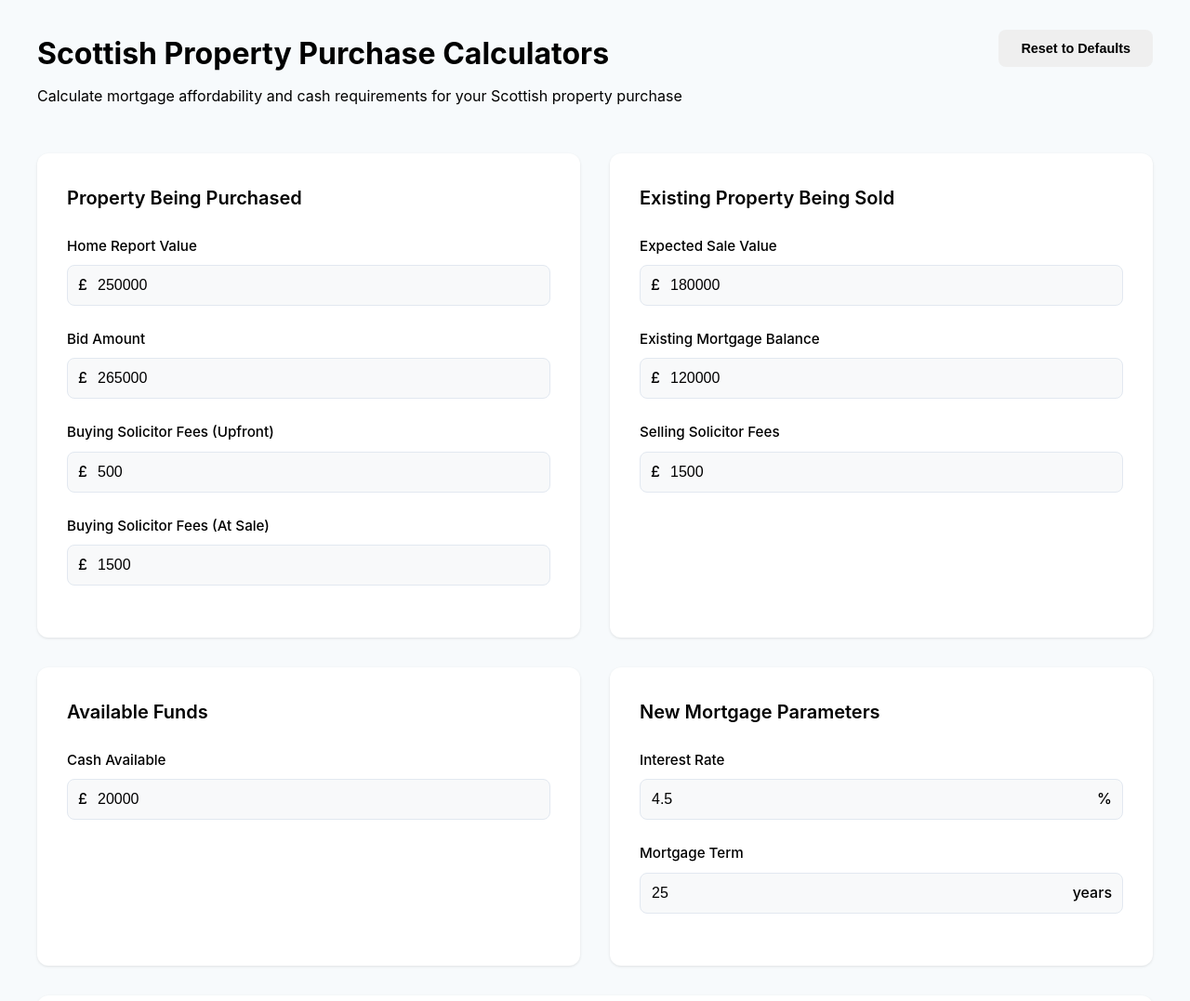
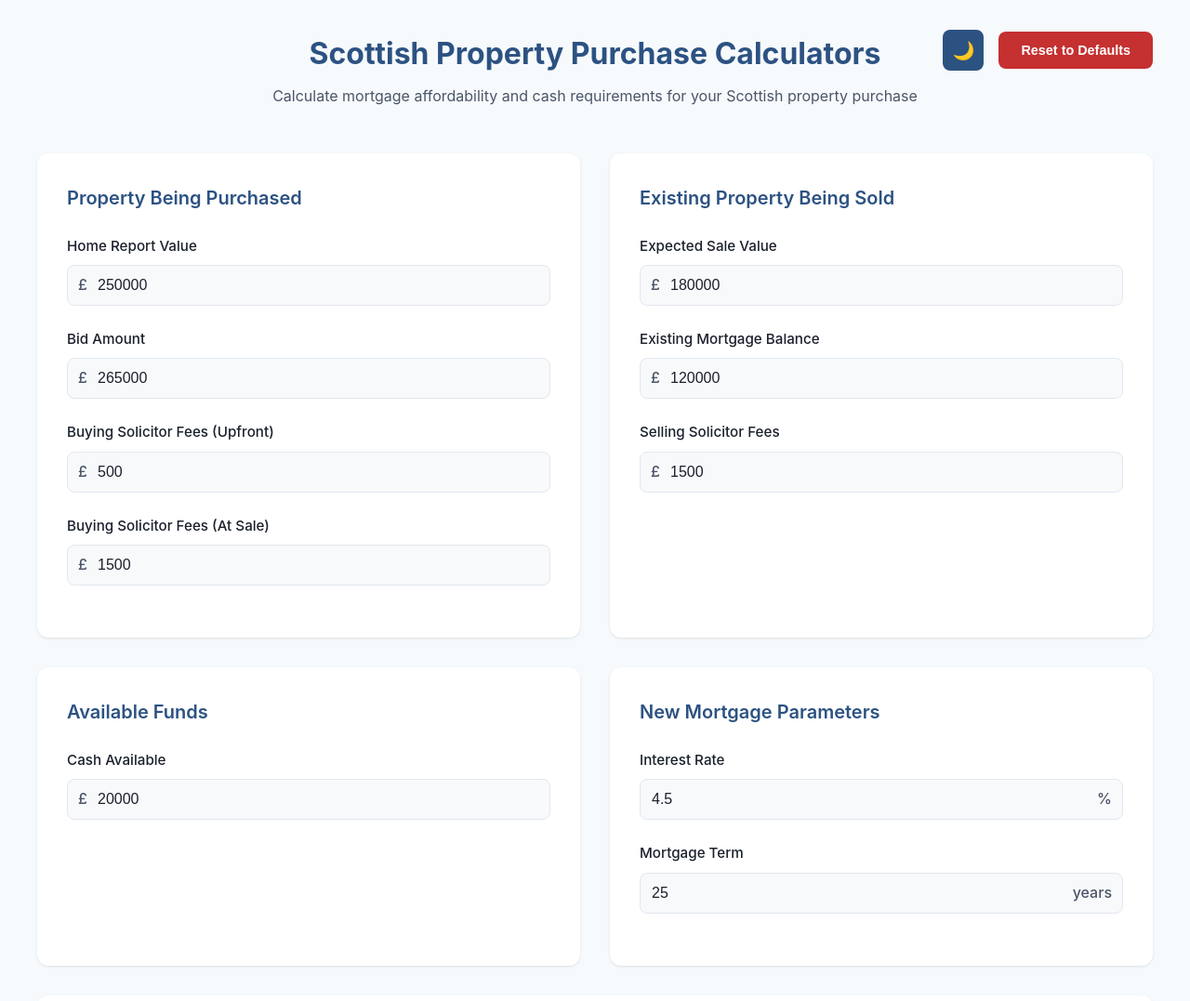
Before and after one commit to josephshambrook/scottish-property-purchase-calculator, a website: page index.html in a window 1280 px wide. Shown: the top 1077 px of the page at 93% size. Drawn offline with Linux system fonts and the light colour scheme.

Commit message:
Implement dark mode toggle and optimize input handling in the calculator

```diff
--- a/index.html
+++ b/index.html
@@ -5,6 +5,28 @@
     <meta name="viewport" content="width=device-width, initial-scale=1.0" />
     <title>Scottish Property Purchase Calculator</title>
     <link rel="stylesheet" href="styles.css" />
+    <script>
+      // Apply theme immediately to prevent flash
+      (function () {
+        const THEME_STORAGE_KEY = 'scottishPropertyCalculator_theme';
+        const savedTheme = localStorage.getItem(THEME_STORAGE_KEY);
+
+        let theme = 'light';
+
+        if (savedTheme) {
+          theme = savedTheme;
+        } else if (
+          window.matchMedia &&
+          window.matchMedia('(prefers-color-scheme: dark)').matches
+        ) {
+          theme = 'dark';
+        }
+
+        if (theme === 'dark') {
+          document.documentElement.setAttribute('data-theme', 'dark');
+        }
+      })();
+    </script>
   </head>
   <body>
     <div class="container">
@@ -14,9 +36,19 @@
           Calculate mortgage affordability and cash requirements for your
           Scottish property purchase
         </p>
-        <button type="button" class="reset-button" id="js-resetButton">
-          Reset to Defaults
-        </button>
+        <div class="header-buttons">
+          <button
+            type="button"
+            class="theme-toggle"
+            id="js-themeToggle"
+            aria-label="Toggle dark mode"
+          >
+            <span id="js-themeIcon">🌙</span>
+          </button>
+          <button type="button" class="reset-button" id="js-resetButton">
+            Reset to Defaults
+          </button>
+        </div>
       </header>
 
       <div class="calculator-grid">
--- a/script.js
+++ b/script.js
@@ -13,10 +13,42 @@ const DEFAULT_VALUES = {
 };
 
 const STORAGE_KEY = 'scottishPropertyCalculator';
+const THEME_STORAGE_KEY = 'scottishPropertyCalculator_theme';
 
-// Helper function to format currency
+// Cache DOM elements
+const DOM_ELEMENTS = {};
+
+// Helper function to format currency (optimized with Intl.NumberFormat)
+const currencyFormatter = new Intl.NumberFormat('en-GB', {
+  style: 'currency',
+  currency: 'GBP',
+  minimumFractionDigits: 2,
+  maximumFractionDigits: 2,
+});
+
 function formatCurrency(value) {
-  return `£${value.toFixed(2).replace(/\B(?=(\d{3})+(?!\d))/g, ',')}`;
+  return currencyFormatter.format(value);
+}
+
+// Helper function to get or cache DOM element
+function getElement(id) {
+  if (!DOM_ELEMENTS[id]) {
+    DOM_ELEMENTS[id] = document.getElementById(id);
+  }
+  return DOM_ELEMENTS[id];
+}
+
+// Helper function to get input value
+function getInputValue(id) {
+  return parseFloat(getElement(id).value) || 0;
+}
+
+// Helper function to set output value
+function setOutput(id, value, description) {
+  getElement(id).textContent = value;
+  if (description) {
+    getElement(`${id}Desc`).textContent = description;
+  }
 }
 
 // Helper function to calculate LBTT
@@ -82,50 +114,28 @@ function loadValues() {
 // Save values to localStorage
 function saveValues() {
   const values = {
-    homeReportValue:
-      parseFloat(document.getElementById('js-homeReportValue').value) || 0,
-    bidAmount: parseFloat(document.getElementById('js-bidAmount').value) || 0,
-    buyingSolicitorFeesUpfront:
-      parseFloat(
-        document.getElementById('js-buyingSolicitorFeesUpfront').value
-      ) || 0,
-    buyingSolicitorFeesAtSale:
-      parseFloat(
-        document.getElementById('js-buyingSolicitorFeesAtSale').value
-      ) || 0,
-    expectedSaleValue:
-      parseFloat(document.getElementById('js-expectedSaleValue').value) || 0,
-    existingMortgage:
-      parseFloat(document.getElementById('js-existingMortgage').value) || 0,
-    sellingSolicitorFees:
-      parseFloat(document.getElementById('js-sellingSolicitorFees').value) || 0,
-    cashAvailable:
-      parseFloat(document.getElementById('js-cashAvailable').value) || 0,
-    interestRate:
-      parseFloat(document.getElementById('js-interestRate').value) || 0,
-    mortgageTerm:
-      parseFloat(document.getElementById('js-mortgageTerm').value) || 0,
+    homeReportValue: getInputValue('js-homeReportValue'),
+    bidAmount: getInputValue('js-bidAmount'),
+    buyingSolicitorFeesUpfront: getInputValue('js-buyingSolicitorFeesUpfront'),
+    buyingSolicitorFeesAtSale: getInputValue('js-buyingSolicitorFeesAtSale'),
+    expectedSaleValue: getInputValue('js-expectedSaleValue'),
+    existingMortgage: getInputValue('js-existingMortgage'),
+    sellingSolicitorFees: getInputValue('js-sellingSolicitorFees'),
+    cashAvailable: getInputValue('js-cashAvailable'),
+    interestRate: getInputValue('js-interestRate'),
+    mortgageTerm: getInputValue('js-mortgageTerm'),
   };
   localStorage.setItem(STORAGE_KEY, JSON.stringify(values));
 }
 
 // Populate form with values
 function populateForm(values) {
-  document.getElementById('js-homeReportValue').value = values.homeReportValue;
-  document.getElementById('js-bidAmount').value = values.bidAmount;
-  document.getElementById('js-buyingSolicitorFeesUpfront').value =
-    values.buyingSolicitorFeesUpfront;
-  document.getElementById('js-buyingSolicitorFeesAtSale').value =
-    values.buyingSolicitorFeesAtSale;
-  document.getElementById('js-expectedSaleValue').value =
-    values.expectedSaleValue;
-  document.getElementById('js-existingMortgage').value =
-    values.existingMortgage;
-  document.getElementById('js-sellingSolicitorFees').value =
-    values.sellingSolicitorFees;
-  document.getElementById('js-cashAvailable').value = values.cashAvailable;
-  document.getElementById('js-interestRate').value = values.interestRate;
-  document.getElementById('js-mortgageTerm').value = values.mortgageTerm;
+  Object.entries(values).forEach(([key, value]) => {
+    const element = getElement(`js-${key}`);
+    if (element) {
+      element.value = value;
+    }
+  });
 }
 
 // Reset to default values
@@ -135,32 +145,66 @@ function resetToDefaults() {
   calculateAll();
 }
 
+// Dark mode functions
+function loadTheme() {
+  const savedTheme = localStorage.getItem(THEME_STORAGE_KEY);
+
+  // If user has a saved preference, use that
+  if (savedTheme) {
+    return savedTheme;
+  }
+
+  // Otherwise, detect browser/system preference
+  if (
+    window.matchMedia &&
+    window.matchMedia('(prefers-color-scheme: dark)').matches
+  ) {
+    return 'dark';
+  }
+
+  // Default to light theme
+  return 'light';
+}
+
+function applyTheme(theme, savePreference = false) {
+  if (theme === 'dark') {
+    document.documentElement.setAttribute('data-theme', 'dark');
+    getElement('js-themeIcon').textContent = '☀️';
+  } else {
+    document.documentElement.removeAttribute('data-theme');
+    getElement('js-themeIcon').textContent = '🌙';
+  }
+
+  // Only save to localStorage if explicitly requested (e.g., user clicked toggle)
+  if (savePreference) {
+    localStorage.setItem(THEME_STORAGE_KEY, theme);
+  }
+}
+
+function toggleTheme() {
+  const currentTheme = document.documentElement.getAttribute('data-theme');
+  const newTheme = currentTheme === 'dark' ? 'light' : 'dark';
+  // Save preference when user manually toggles
+  applyTheme(newTheme, true);
+}
+
 // Main calculation function
 function calculateAll() {
-  // Get all input values
-  const homeReportValue =
-    parseFloat(document.getElementById('js-homeReportValue').value) || 0;
-  const bidAmount =
-    parseFloat(document.getElementById('js-bidAmount').value) || 0;
-  const buyingSolicitorFeesUpfront =
-    parseFloat(
-      document.getElementById('js-buyingSolicitorFeesUpfront').value
-    ) || 0;
-  const buyingSolicitorFeesAtSale =
-    parseFloat(document.getElementById('js-buyingSolicitorFeesAtSale').value) ||
-    0;
-  const expectedSaleValue =
-    parseFloat(document.getElementById('js-expectedSaleValue').value) || 0;
-  const existingMortgage =
-    parseFloat(document.getElementById('js-existingMortgage').value) || 0;
-  const sellingSolicitorFees =
-    parseFloat(document.getElementById('js-sellingSolicitorFees').value) || 0;
-  const cashAvailable =
-    parseFloat(document.getElementById('js-cashAvailable').value) || 0;
-  const interestRate =
-    parseFloat(document.getElementById('js-interestRate').value) || 0;
-  const mortgageTerm =
-    parseFloat(document.getElementById('js-mortgageTerm').value) || 0;
+  // Get all input values (optimized with helper function)
+  const homeReportValue = getInputValue('js-homeReportValue');
+  const bidAmount = getInputValue('js-bidAmount');
+  const buyingSolicitorFeesUpfront = getInputValue(
+    'js-buyingSolicitorFeesUpfront'
+  );
+  const buyingSolicitorFeesAtSale = getInputValue(
+    'js-buyingSolicitorFeesAtSale'
+  );
+  const expectedSaleValue = getInputValue('js-expectedSaleValue');
+  const existingMortgage = getInputValue('js-existingMortgage');
+  const sellingSolicitorFees = getInputValue('js-sellingSolicitorFees');
+  const cashAvailable = getInputValue('js-cashAvailable');
+  const interestRate = getInputValue('js-interestRate');
+  const mortgageTerm = getInputValue('js-mortgageTerm');
 
   // 1. Calculate overbid
   const overbidAmount = bidAmount - homeReportValue;
@@ -209,51 +253,62 @@ function calculateAll() {
     lbtt -
     buyingSolicitorFeesAtSale;
 
-  // Update all output fields
-  document.getElementById('js-monthlyPayment').textContent =
-    formatCurrency(monthlyPayment);
-  document.getElementById('js-monthlyPaymentDesc').textContent =
-    `Based on mortgage of ${formatCurrency(mortgageAmount)} at ${interestRate}% over ${mortgageTerm} years`;
+  // Batch DOM updates using requestAnimationFrame to minimize reflows
+  requestAnimationFrame(() => {
+    setOutput(
+      'js-monthlyPayment',
+      formatCurrency(monthlyPayment),
+      `Based on mortgage of ${formatCurrency(mortgageAmount)} at ${interestRate}% over ${mortgageTerm} years`
+    );
 
-  document.getElementById('js-overbidAmount').textContent = formatCurrency(
-    Math.max(0, overbidAmount)
-  );
-  document.getElementById('js-overbidAmountDesc').textContent =
-    `${formatCurrency(bidAmount)} (bid) - ${formatCurrency(homeReportValue)} (home report)`;
+    setOutput(
+      'js-overbidAmount',
+      formatCurrency(Math.max(0, overbidAmount)),
+      `${formatCurrency(bidAmount)} (bid) - ${formatCurrency(homeReportValue)} (home report)`
+    );
 
-  document.getElementById('js-cashUsedBeforePurchase').textContent =
-    formatCurrency(cashUsedBeforePurchase);
-  document.getElementById('js-cashUsedBeforePurchaseDesc').textContent =
-    `${formatCurrency(Math.max(0, overbidAmount))} (overbid) + ${formatCurrency(buyingSolicitorFeesUpfront)} (upfront fees)`;
+    setOutput(
+      'js-cashUsedBeforePurchase',
+      formatCurrency(cashUsedBeforePurchase),
+      `${formatCurrency(Math.max(0, overbidAmount))} (overbid) + ${formatCurrency(buyingSolicitorFeesUpfront)} (upfront fees)`
+    );
 
-  document.getElementById('js-mortgageAmount').textContent =
-    formatCurrency(mortgageAmount);
-  document.getElementById('js-mortgageAmountDesc').textContent =
-    `${formatCurrency(homeReportValue)} (home report) - ${formatCurrency(requiredDeposit)} (deposit)`;
+    setOutput(
+      'js-mortgageAmount',
+      formatCurrency(mortgageAmount),
+      `${formatCurrency(homeReportValue)} (home report) - ${formatCurrency(requiredDeposit)} (deposit)`
+    );
 
-  document.getElementById('js-lbtt').textContent = formatCurrency(lbtt);
-  document.getElementById('js-lbttDesc').textContent =
-    `Calculated on ${formatCurrency(bidAmount)} using Scottish LBTT bands`;
+    setOutput(
+      'js-lbtt',
+      formatCurrency(lbtt),
+      `Calculated on ${formatCurrency(bidAmount)} using Scottish LBTT bands`
+    );
 
-  document.getElementById('js-equityFromSale').textContent =
-    formatCurrency(equityFromSale);
-  document.getElementById('js-equityFromSaleDesc').textContent =
-    `${formatCurrency(expectedSaleValue)} (sale value) - ${formatCurrency(existingMortgage)} (mortgage) - ${formatCurrency(sellingSolicitorFees)} (selling fees)`;
+    setOutput(
+      'js-equityFromSale',
+      formatCurrency(equityFromSale),
+      `${formatCurrency(expectedSaleValue)} (sale value) - ${formatCurrency(existingMortgage)} (mortgage) - ${formatCurrency(sellingSolicitorFees)} (selling fees)`
+    );
 
-  document.getElementById('js-totalFundsAfterSale').textContent =
-    formatCurrency(totalFundsAfterSale);
-  document.getElementById('js-totalFundsAfterSaleDesc').textContent =
-    `${formatCurrency(cashAvailable)} (cash) + ${formatCurrency(equityFromSale)} (equity from sale)`;
+    setOutput(
+      'js-totalFundsAfterSale',
+      formatCurrency(totalFundsAfterSale),
+      `${formatCurrency(cashAvailable)} (cash) + ${formatCurrency(equityFromSale)} (equity from sale)`
+    );
 
-  document.getElementById('js-requiredDeposit').textContent =
-    formatCurrency(requiredDeposit);
-  document.getElementById('js-requiredDepositDesc').textContent =
-    `${formatCurrency(totalFundsAfterSale)} (funds) - ${formatCurrency(cashUsedBeforePurchase)} (used before) - ${formatCurrency(lbtt)} (LBTT) - ${formatCurrency(buyingSolicitorFeesAtSale)} (fees)`;
+    setOutput(
+      'js-requiredDeposit',
+      formatCurrency(requiredDeposit),
+      `${formatCurrency(totalFundsAfterSale)} (funds) - ${formatCurrency(cashUsedBeforePurchase)} (used before) - ${formatCurrency(lbtt)} (LBTT) - ${formatCurrency(buyingSolicitorFeesAtSale)} (fees)`
+    );
 
-  document.getElementById('js-ltvPercentage').textContent =
-    `${ltvPercentage.toFixed(2)}%`;
-  document.getElementById('js-ltvPercentageDesc').textContent =
-    `${formatCurrency(mortgageAmount)} (mortgage) ÷ ${formatCurrency(homeReportValue)} (home report) × 100`;
+    setOutput(
+      'js-ltvPercentage',
+      `${ltvPercentage.toFixed(2)}%`,
+      `${formatCurrency(mortgageAmount)} (mortgage) ÷ ${formatCurrency(homeReportValue)} (home report) × 100`
+    );
+  });
 
   // Save values after calculation
   saveValues();
@@ -261,20 +316,44 @@ function calculateAll() {
 
 // Initialize the calculator
 function init() {
+  // Load and apply saved theme
+  const savedTheme = loadTheme();
+  applyTheme(savedTheme);
+
+  // Listen for system theme changes (only if user hasn't set a preference)
+  if (window.matchMedia) {
+    const darkModeQuery = window.matchMedia('(prefers-color-scheme: dark)');
+    const handleThemeChange = (e) => {
+      // Only apply system preference if user hasn't manually set a theme
+      if (!localStorage.getItem(THEME_STORAGE_KEY)) {
+        applyTheme(e.matches ? 'dark' : 'light', false);
+      }
+    };
+
+    // Use both addEventListener (modern) and addListener (older browsers)
+    if (darkModeQuery.addEventListener) {
+      darkModeQuery.addEventListener('change', handleThemeChange);
+    } else if (darkModeQuery.addListener) {
+      darkModeQuery.addListener(handleThemeChange);
+    }
+  }
+
   // Load saved values or defaults
   const values = loadValues();
   populateForm(values);
 
-  // Add event listeners to all inputs
-  const inputs = document.querySelectorAll('input');
-  inputs.forEach((input) => {
-    input.addEventListener('input', calculateAll);
+  // Use event delegation for input listeners (more efficient)
+  document.body.addEventListener('input', (event) => {
+    if (event.target.tagName === 'INPUT') {
+      calculateAll();
+    }
   });
 
+  // Add theme toggle button listener
+  getElement('js-themeToggle').addEventListener('click', toggleTheme);
+
   // Add reset button listener
-  document
-    .getElementById('js-resetButton')
-    .addEventListener('click', resetToDefaults);
+  getElement('js-resetButton').addEventListener('click', resetToDefaults);
 
   // Initial calculation
   calculateAll();
--- a/styles.css
+++ b/styles.css
@@ -5,8 +5,8 @@
 }
 
 :root {
-  --primary-colour: #2c5282;
-  --secondary-colour: #4a7ba7;
+  --primary-color: #2c5282;
+  --secondary-color: #4a7ba7;
   --background: #f7fafc;
   --card-background: #ffffff;
   --border: #e2e8f0;
@@ -16,6 +16,24 @@
   --warning: #dd6b20;
   --error: #c53030;
   --input-background: #f8f9fa;
+  --shadow: rgba(0, 0, 0, 0.1);
+  --result-description-bg: rgba(0, 0, 0, 0.02);
+}
+
+[data-theme='dark'] {
+  --primary-color: #4a90d9;
+  --secondary-color: #6ba3d9;
+  --background: #1a202c;
+  --card-background: #2d3748;
+  --border: #4a5568;
+  --text-primary: #f7fafc;
+  --text-secondary: #cbd5e0;
+  --success: #48bb78;
+  --warning: #ed8936;
+  --error: #fc8181;
+  --input-background: #374151;
+  --shadow: rgba(0, 0, 0, 0.3);
+  --result-description-bg: rgba(0, 0, 0, 0.2);
 }
 
 body {
@@ -23,9 +41,12 @@ body {
     -apple-system, BlinkMacSystemFont, 'Segoe UI', Roboto, 'Helvetica Neue',
     Arial, sans-serif;
   background-color: var(--background);
-  colour: var(--text-primary);
+  color: var(--text-primary);
   line-height: 1.6;
   padding: 2rem 1rem;
+  transition:
+    background-color 0.3s ease,
+    color 0.3s ease;
 }
 
 .container {
@@ -34,29 +55,35 @@ body {
 }
 
 header {
-  text-align: centre;
+  text-align: center;
   margin-bottom: 3rem;
   position: relative;
 }
 
 h1 {
-  colour: var(--primary-colour);
+  color: var(--primary-color);
   font-size: 2rem;
   font-weight: 700;
   margin-bottom: 0.5rem;
 }
 
 .subtitle {
-  colour: var(--text-secondary);
+  color: var(--text-secondary);
   font-size: 1rem;
 }
 
-.reset-button {
+.header-buttons {
   position: absolute;
   top: 0;
   right: 0;
-  background-colour: var(--error);
-  colour: white;
+  display: flex;
+  gap: 1rem;
+  align-items: center;
+}
+
+.reset-button {
+  background-color: var(--error);
+  color: white;
   border: none;
   padding: 0.75rem 1.5rem;
   border-radius: 8px;
@@ -64,12 +91,12 @@ h1 {
   font-weight: 600;
   cursor: pointer;
   transition:
-    background-colour 0.2s,
+    background-color 0.2s,
     transform 0.1s;
 }
 
 .reset-button:hover {
-  background-colour: #9b2c2c;
+  background-color: #9b2c2c;
   transform: translateY(-1px);
 }
 
@@ -77,10 +104,39 @@ h1 {
   transform: translateY(0);
 }
 
+.theme-toggle {
+  background-color: var(--primary-color);
+  color: white;
+  border: none;
+  padding: 0.75rem;
+  border-radius: 8px;
+  font-size: 1.2rem;
+  font-weight: 600;
+  cursor: pointer;
+  transition:
+    background-color 0.2s,
+    transform 0.1s;
+  width: 44px;
+  height: 44px;
+  display: flex;
+  align-items: center;
+  justify-content: center;
+}
+
+.theme-toggle:hover {
+  background-color: var(--secondary-color);
+  transform: translateY(-1px);
+}
+
+.theme-toggle:active {
+  transform: translateY(0);
+}
+
 @media (max-width: 968px) {
-  .reset-button {
+  .header-buttons {
     position: static;
     margin-top: 1rem;
+    justify-content: center;
   }
 }
 
@@ -101,11 +157,14 @@ h1 {
   background: var(--card-background);
   border-radius: 12px;
   padding: 2rem;
-  box-shadow: 0 1px 3px rgba(0, 0, 0, 0.1);
+  box-shadow: 0 1px 3px var(--shadow);
+  transition:
+    background-color 0.3s ease,
+    box-shadow 0.3s ease;
 }
 
 .card h2 {
-  colour: var(--primary-colour);
+  color: var(--primary-color);
   font-size: 1.25rem;
   margin-bottom: 1.5rem;
   font-weight: 600;
@@ -118,7 +177,7 @@ h1 {
 label {
   display: block;
   margin-bottom: 0.5rem;
-  colour: var(--text-primary);
+  color: var(--text-primary);
   font-weight: 500;
   font-size: 0.95rem;
 }
@@ -130,20 +189,23 @@ input[type='number'] {
   border-radius: 8px;
   font-size: 1rem;
   background-color: var(--input-background);
+  color: var(--text-primary);
   transition:
-    border-colour 0.2s,
-    box-shadow 0.2s;
+    border-color 0.2s,
+    box-shadow 0.2s,
+    background-color 0.3s ease,
+    color 0.3s ease;
 }
 
 input[type='number']:focus {
   outline: none;
-  border-colour: var(--secondary-colour);
+  border-color: var(--secondary-color);
   box-shadow: 0 0 0 3px rgba(74, 123, 167, 0.1);
 }
 
 .toggle-group {
   display: flex;
-  align-items: centre;
+  align-items: center;
   gap: 1rem;
 }
 
@@ -167,7 +229,7 @@ input[type='number']:focus {
   left: 0;
   right: 0;
   bottom: 0;
-  background-colour: #cbd5e0;
+  background-color: #cbd5e0;
   transition: 0.3s;
   border-radius: 32px;
 }
@@ -179,13 +241,13 @@ input[type='number']:focus {
   width: 24px;
   left: 4px;
   bottom: 4px;
-  background-colour: white;
+  background-color: white;
   transition: 0.3s;
   border-radius: 50%;
 }
 
 input:checked + .slider {
-  background-colour: var(--primary-colour);
+  background-color: var(--primary-color);
 }
 
 input:checked + .slider:before {
@@ -194,7 +256,7 @@ input:checked + .slider:before {
 
 .toggle-label {
   font-weight: 500;
-  colour: var(--text-primary);
+  color: var(--text-primary);
 }
 
 .results-section {
@@ -216,7 +278,7 @@ input:checked + .slider:before {
 }
 
 .result-label {
-  colour: var(--text-secondary);
+  color: var(--text-secondary);
   font-size: 0.875rem;
   margin-bottom: 0.5rem;
   font-weight: 500;
@@ -225,31 +287,32 @@ input:checked + .slider:before {
 .result-value {
   font-size: 1.75rem;
   font-weight: 700;
-  colour: var(--text-primary);
+  color: var(--text-primary);
   margin-bottom: 0.75rem;
 }
 
 .result-value.negative {
-  colour: var(--error);
+  color: var(--error);
 }
 
 .result-value.positive {
-  colour: var(--success);
+  color: var(--success);
 }
 
 .result-description {
   font-size: 0.8rem;
-  colour: var(--text-secondary);
+  color: var(--text-secondary);
   line-height: 1.5;
   font-family: 'Monaco', 'Courier New', monospace;
-  background: rgba(0, 0, 0, 0.02);
+  background: var(--result-description-bg);
   padding: 0.5rem;
   border-radius: 4px;
-  border-left: 2px solid var(--secondary-colour);
+  border-left: 2px solid var(--secondary-color);
+  transition: background-color 0.3s ease;
 }
 
 .section-heading {
-  colour: var(--primary-colour);
+  color: var(--primary-color);
   font-size: 1.1rem;
   margin-bottom: 1rem;
   font-weight: 600;
@@ -259,12 +322,12 @@ input:checked + .slider:before {
 
 .info-note {
   background: #ebf8ff;
-  border-left: 4px solid var(--secondary-colour);
+  border-left: 4px solid var(--secondary-color);
   padding: 1rem;
   margin-top: 2rem;
   border-radius: 4px;
   font-size: 0.9rem;
-  colour: var(--text-secondary);
+  color: var(--text-secondary);
 }
 
 .input-prefix {
@@ -277,7 +340,7 @@ input:checked + .slider:before {
   left: 12px;
   top: 50%;
   transform: translateY(-50%);
-  colour: var(--text-secondary);
+  color: var(--text-secondary);
   font-weight: 500;
 }
 
@@ -295,7 +358,7 @@ input:checked + .slider:before {
   right: 12px;
   top: 50%;
   transform: translateY(-50%);
-  colour: var(--text-secondary);
+  color: var(--text-secondary);
   font-weight: 500;
 }
 
```
Also changed, not shown: README.md.
